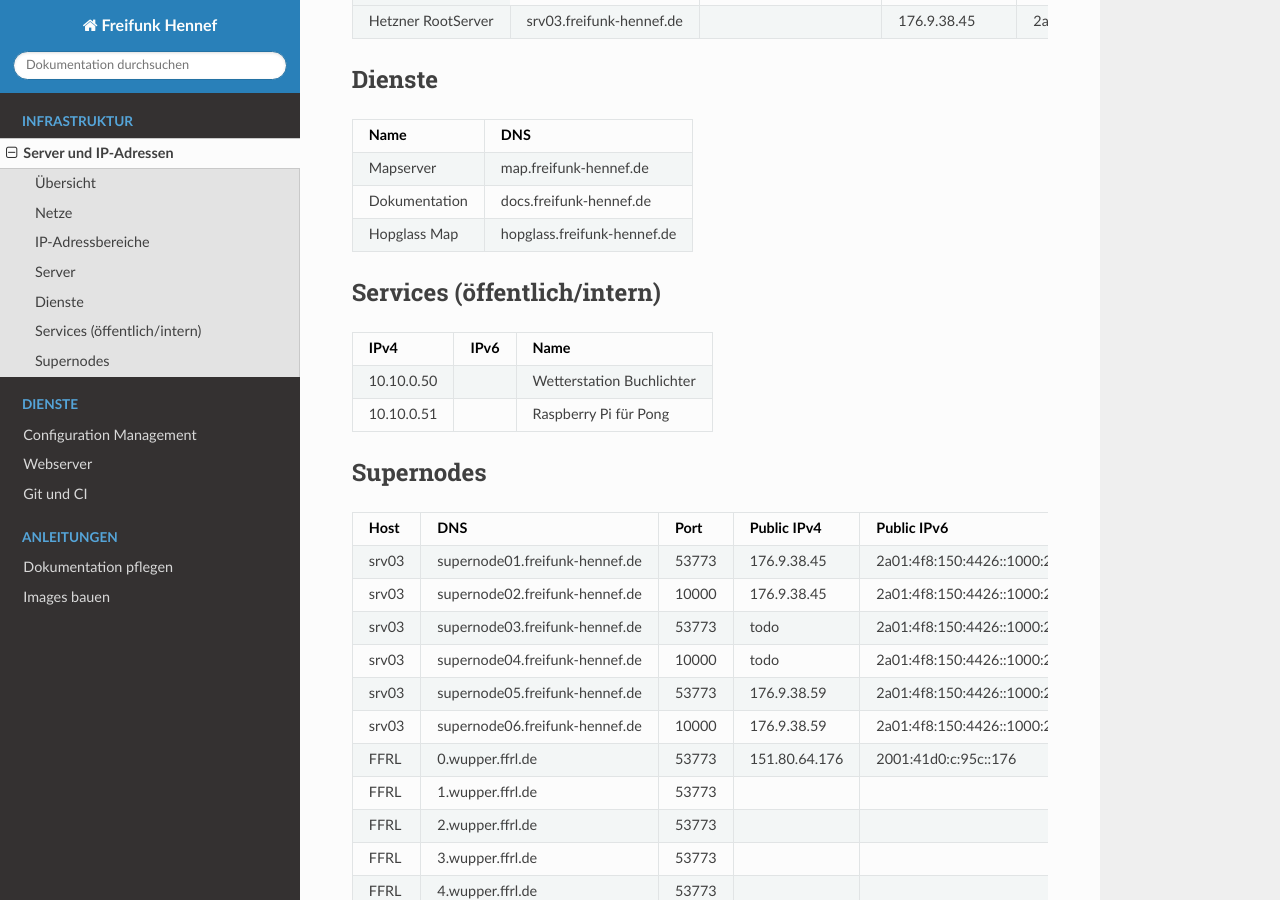
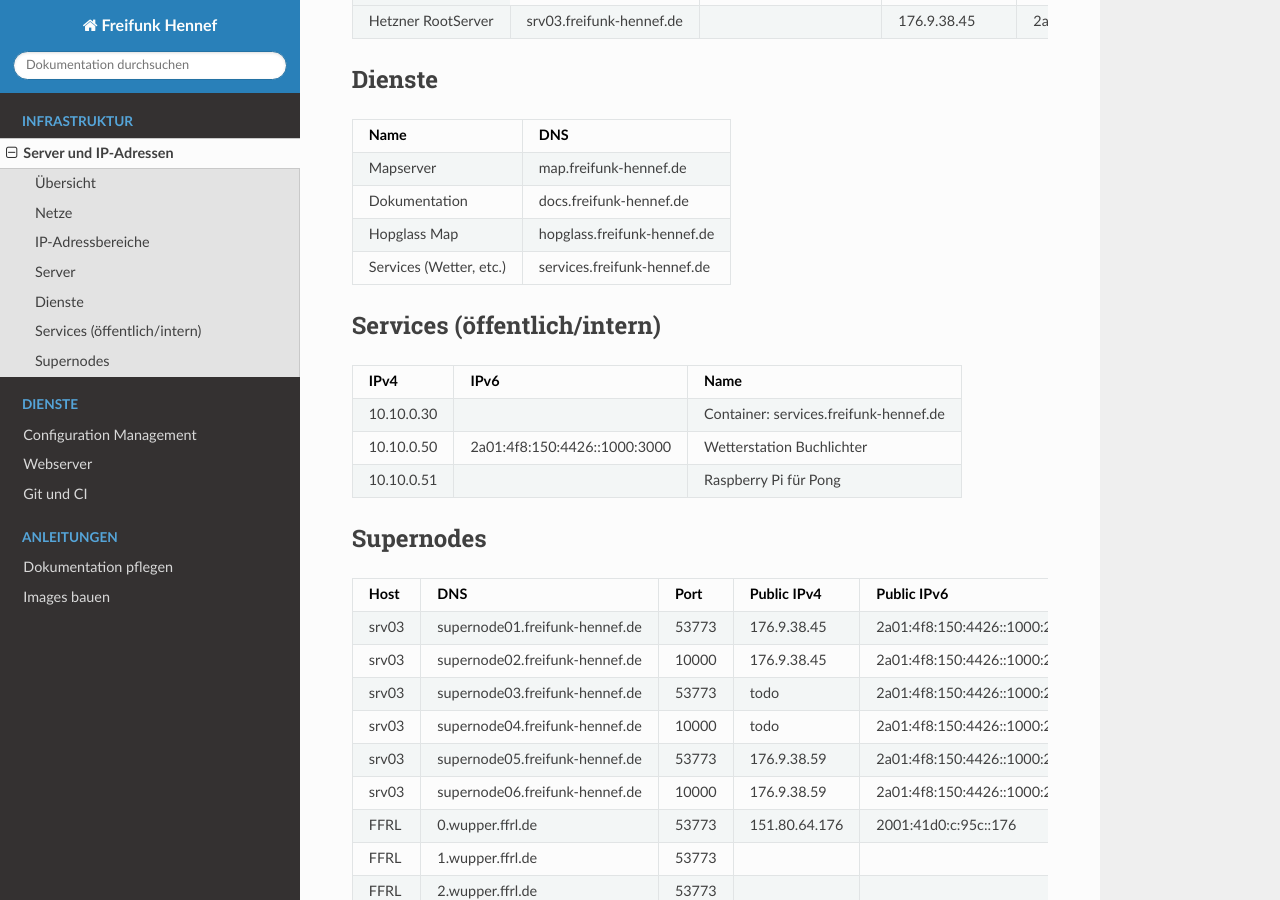
Before and after one commit to Freifunk-Hennef/FFHEF-Docs, a Sphinx documentation site: the page built from source/server-ip-adressen.rst, in a window 1280 px wide and 900 px high, scrolled down 949 px. Built offline with Sphinx 7.4.7 and the Read the Docs theme 2.0.0, drawn with Linux system fonts in a browser that asks for light colours.

Commit message:
[FIX] services.freifunk-hennef.de eingetragen

```diff
--- a/source/server-ip-adressen.rst
+++ b/source/server-ip-adressen.rst
@@ -82,26 +82,30 @@ Server
 Dienste
 -------
 
-+---------------------+------------------------------+
-| Name                | DNS                          |
-+=====================+==============================+
-| Mapserver           | map.freifunk-hennef.de       |
-+---------------------+------------------------------+
-| Dokumentation       | docs.freifunk-hennef.de      |
-+---------------------+------------------------------+
-| Hopglass Map        | hopglass.freifunk-hennef.de  |
-+---------------------+------------------------------+
++-------------------------+------------------------------+
+| Name                    | DNS                          |
++=========================+==============================+
+| Mapserver               | map.freifunk-hennef.de       |
++-------------------------+------------------------------+
+| Dokumentation           | docs.freifunk-hennef.de      |
++-------------------------+------------------------------+
+| Hopglass Map            | hopglass.freifunk-hennef.de  |
++-------------------------+------------------------------+
+| Services (Wetter, etc.) | services.freifunk-hennef.de  |
++-------------------------+------------------------------+
 
 Services (öffentlich/intern)
 ----------------------------
 
-+--------------+--------------+---------------------------+
-| IPv4         | IPv6         | Name                      |
-+==============+==============+===========================+
-| 10.10.0.50   |              | Wetterstation Buchlichter |
-+--------------+--------------+---------------------------+
-| 10.10.0.51   |              | Raspberry Pi für Pong     |
-+--------------+--------------+---------------------------+
++--------------+------------------------------+----------------------------------------+
+| IPv4         | IPv6                         | Name                                   |
++==============+==============================+========================================+
+| 10.10.0.30   |                              | Container: services.freifunk-hennef.de |
++--------------+------------------------------+----------------------------------------+
+| 10.10.0.50   | 2a01:4f8:150:4426::1000:3000 | Wetterstation Buchlichter              |
++--------------+------------------------------+----------------------------------------+
+| 10.10.0.51   |                              | Raspberry Pi für Pong                  |
++--------------+------------------------------+----------------------------------------+
 
 Supernodes
 ----------
```
